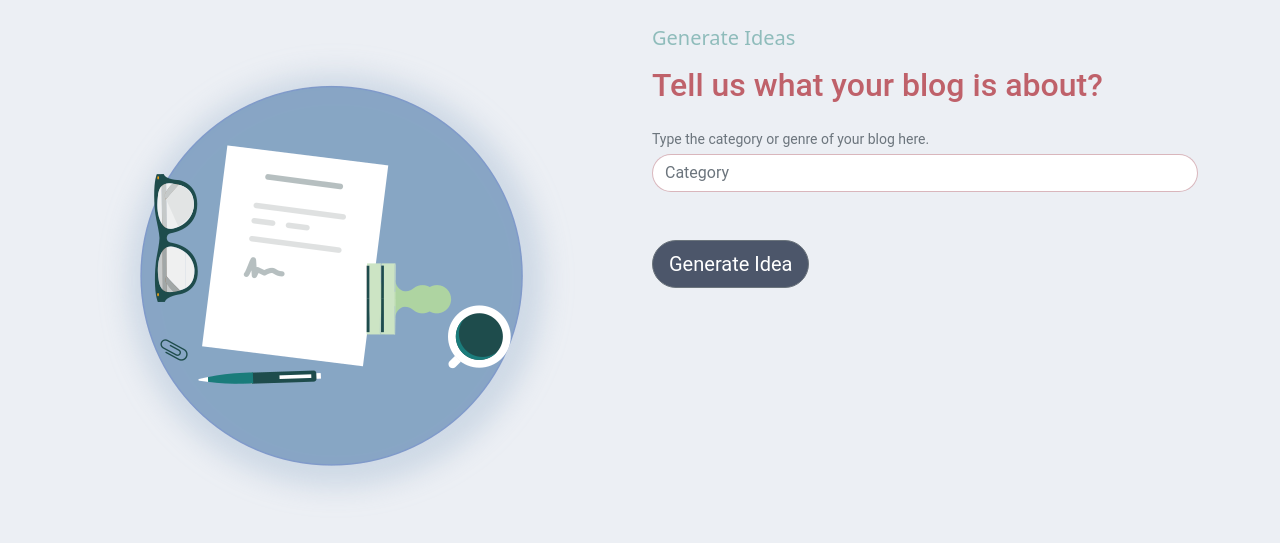
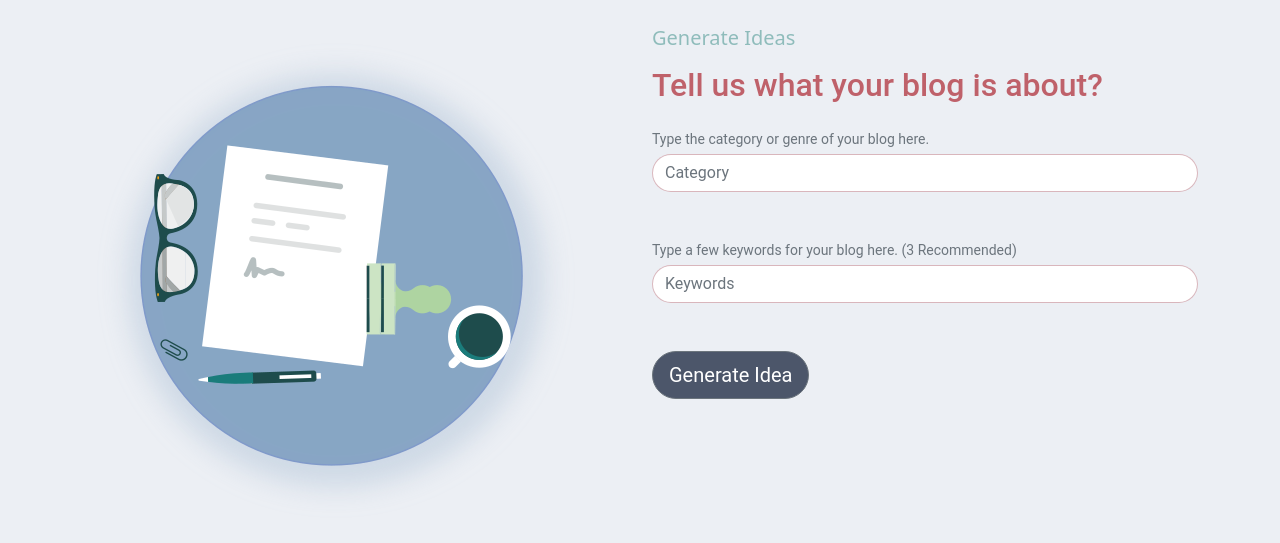
Before and after one commit to AsjadIftikhar/blog, a Django app: page / in a window 1280 px wide. Shown: the part 250-793 px from the top of the page. Run offline with Django 4.2, Linux system fonts and the light colour scheme.

Commit message:
front end complete

```diff
--- a/backend.py
+++ b/backend.py
@@ -160,5 +160,5 @@ def ideaGenerator(keyword):
     return blogIdea
 
 
-idea = ideaGenerator("restaurants")
-print(idea)
+# idea = ideaGenerator("restaurants")
+# print(idea)
--- a/blog/forms.py
+++ b/blog/forms.py
@@ -5,3 +5,5 @@ from django.forms import TextInput
 class BlogForm(forms.Form):
     category = forms.CharField(label='Category', max_length=255,
                                widget=TextInput(attrs=({'class': "form-control pill inp", "placeholder": "Category"})))
+    keywords = forms.CharField(label='Keywords', max_length=255,
+                               widget=TextInput(attrs=({'class': "form-control pill inp", "placeholder": "Keywords"})))
--- a/blog/views.py
+++ b/blog/views.py
@@ -4,14 +4,20 @@ import backend
 
 
 def index(request):
-    idea = ""
+    idea = []
     graphic = True
     if request.method == "POST":
         graphic = False
         form = BlogForm(request.POST)
         if form.is_valid():
             category = form.cleaned_data['category']
-            idea = backend.ideaGenerator(category)
+            keywords = form.cleaned_data['keywords']
+            print(keywords.split())
+            idea.append(backend.ideaGenerator(category))
+            idea.append("Hello world")
+            idea.append("Hello world")
+            idea.append("Hello world")
+            idea.append("Hello world")
 
     else:
         form = BlogForm()
--- a/templates/home.html
+++ b/templates/home.html
@@ -60,13 +60,18 @@
                 <div id="graphic" class="graphic"></div>
             {% endif %}
             {% if idea %}
-                <div class="card mt-4">
-                    <div class="card-header" style="background-color: #2E3440; color: #ECEFF4; border-radius: 2px">Generated idea</div>
-                    <div class="card-body" style="background-color: #D8DEE9; border-radius: 2px">
-                        <h1 class="mb-4" style="color: #2E3440; font-family: 'FiraMono Nerd Font',serif">{{ idea }}</h1>
-                        <p class="card-text ms-1" style="color: #BF616A"><small>Last Update 1min ago</small></p>
+                {% for i in idea %}
+                    <div class="card mt-4">
+                        <div class="card-header" style="background-color: #2E3440; color: #ECEFF4; border-radius: 2px">
+                            Generated idea
+                        </div>
+                        <div class="card-body" style="background-color: #D8DEE9; border-radius: 2px">
+                            <h1 class="mb-4"
+                                style="color: #2E3440; font-family: 'FiraMono Nerd Font',serif">{{ i }}</h1>
+                            <p class="card-text ms-1" style="color: #BF616A"><small>Last Update 1min ago</small></p>
+                        </div>
                     </div>
-                </div>
+                {% endfor %}
             {% endif %}
         </div>
         <div class="col-lg-6">
@@ -77,6 +82,10 @@
                 <div class="mb-5">
                     <div class="form-text mb-1">Type the category or genre of your blog here.</div>
                     {{ form.category }}
+                </div>
+                <div class="mb-5">
+                    <div class="form-text mb-1">Type a few keywords for your blog here. (3 Recommended)</div>
+                    {{ form.keywords }}
                 </div>
                 <button class="btn btn-secondary btn-lg download-btn" type="submit">Generate Idea</button>
             </form>
```
